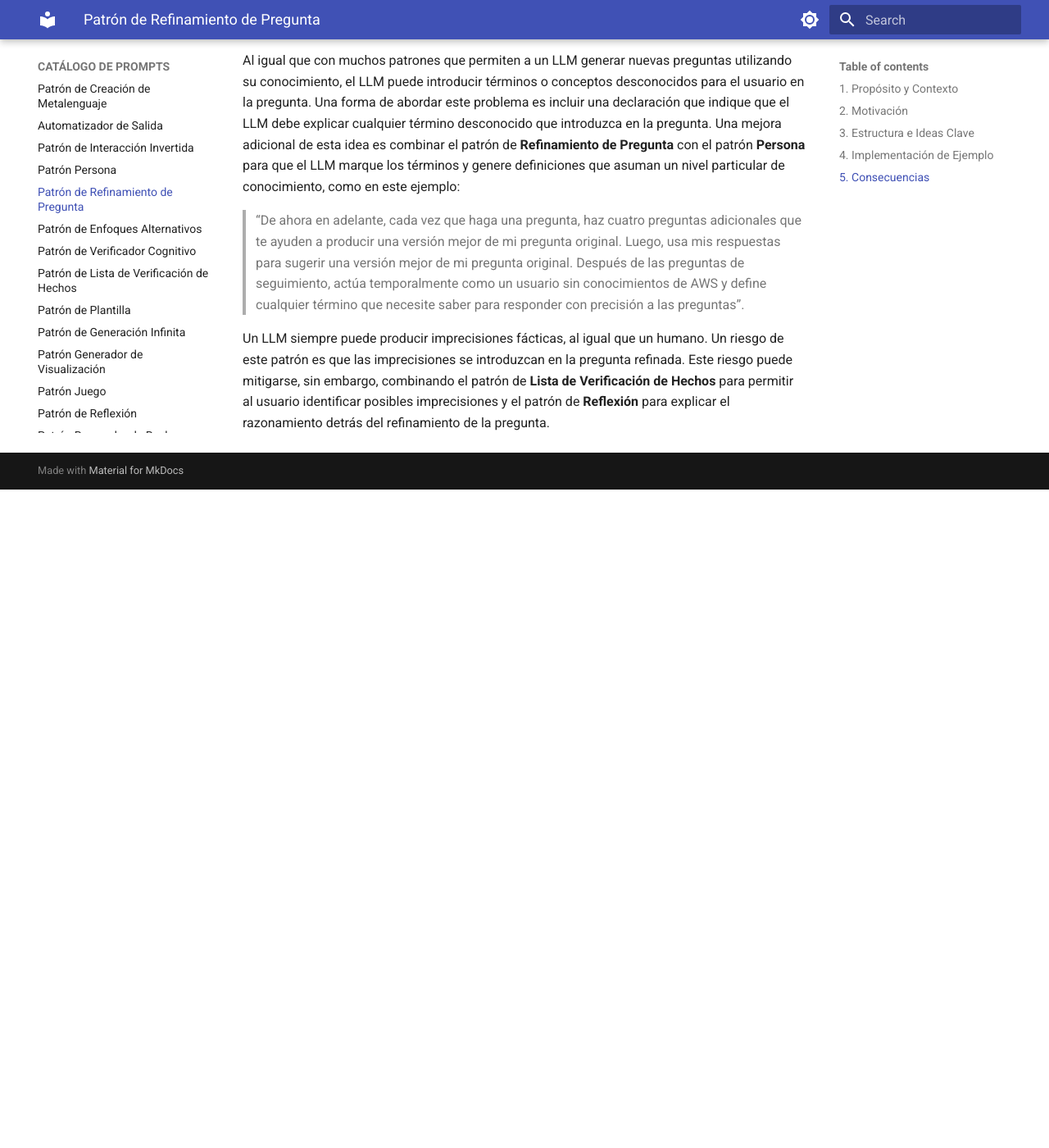
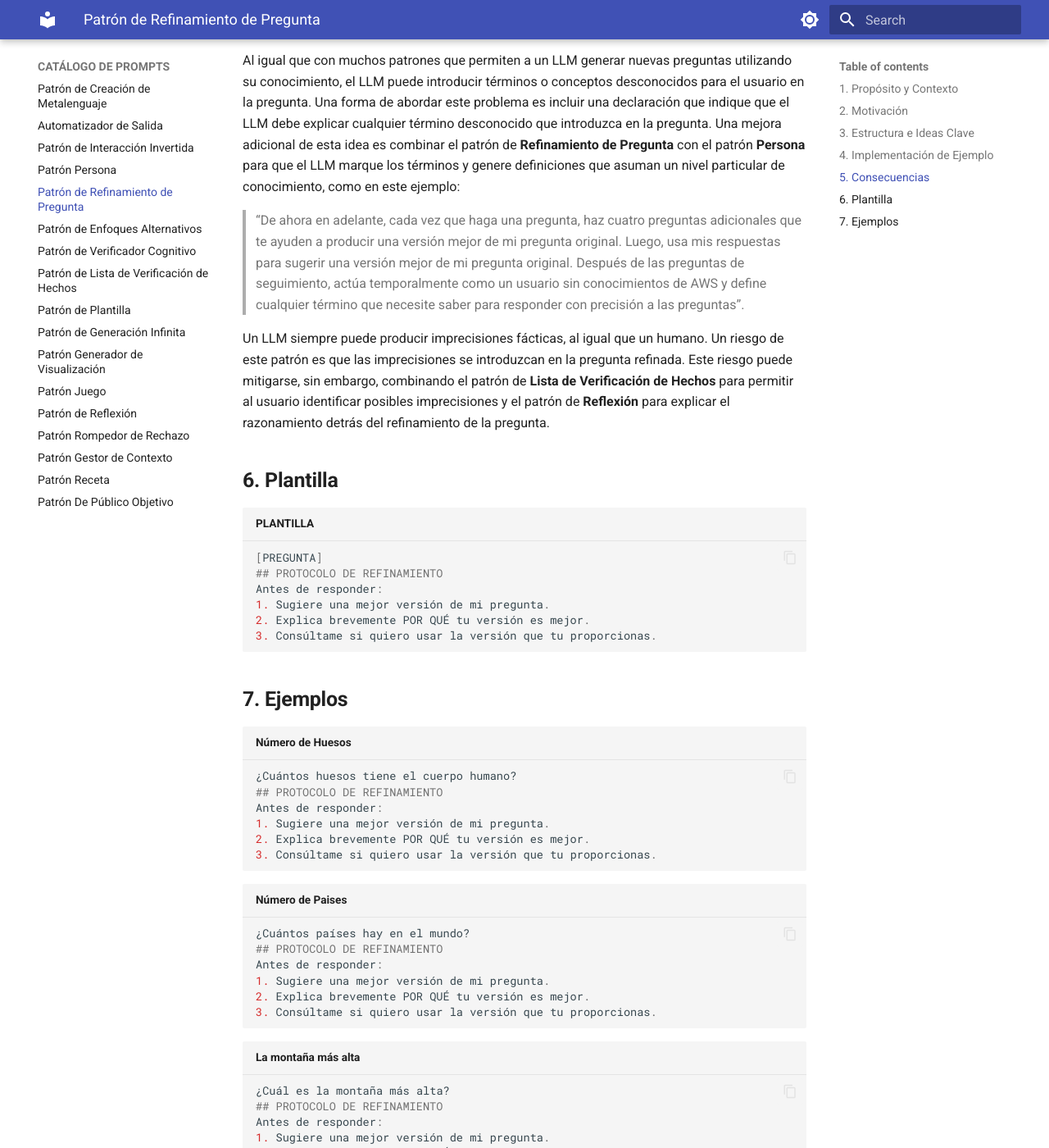
Before and after one commit to franz-osvaldo/wiki-patrones, an MkDocs documentation site: the page built from docs/Patron-de-Refinamiento-de-Pregunta.md, in a window 1280 px wide and 1400 px high, scrolled down 2478 px. Shown: the whole window at 82% size. Built offline with MkDocs 1.6.1 and Material for MkDocs 9.7.7, drawn with Linux system fonts in a browser that asks for light colours; before the commit the page ends 3075 px from its top, so only the background shows below that; some of the changed text lies outside the part shown.

Commit message:
Agreagr ejemplos

````diff
--- a/docs/Patron-de-Refinamiento-de-Pregunta.md
+++ b/docs/Patron-de-Refinamiento-de-Pregunta.md
@@ -42,3 +42,61 @@ Al igual que con muchos patrones que permiten a un LLM generar nuevas preguntas
 > “De ahora en adelante, cada vez que haga una pregunta, haz cuatro preguntas adicionales que te ayuden a producir una versión mejor de mi pregunta original. Luego, usa mis respuestas para sugerir una versión mejor de mi pregunta original. Después de las preguntas de seguimiento, actúa temporalmente como un usuario sin conocimientos de AWS y define cualquier término que necesite saber para responder con precisión a las preguntas”.
 
 Un LLM siempre puede producir imprecisiones fácticas, al igual que un humano. Un riesgo de este patrón es que las imprecisiones se introduzcan en la pregunta refinada. Este riesgo puede mitigarse, sin embargo, combinando el patrón de **Lista de Verificación de Hechos** para permitir al usuario identificar posibles imprecisiones y el patrón de **Reflexión** para explicar el razonamiento detrás del refinamiento de la pregunta.
+
+## **6. Plantilla**
+
+```py title="PLANTILLA"
+[PREGUNTA]
+## PROTOCOLO DE REFINAMIENTO
+Antes de responder:
+1. Sugiere una mejor versión de mi pregunta.
+2. Explica brevemente POR QUÉ tu versión es mejor.
+3. Consúltame si quiero usar la versión que tu proporcionas.
+```
+
+## **7. Ejemplos**
+
+```py title="Número de Huesos"
+¿Cuántos huesos tiene el cuerpo humano?
+## PROTOCOLO DE REFINAMIENTO
+Antes de responder:
+1. Sugiere una mejor versión de mi pregunta.
+2. Explica brevemente POR QUÉ tu versión es mejor.
+3. Consúltame si quiero usar la versión que tu proporcionas.
+```
+
+```py title="Número de Paises"
+¿Cuántos países hay en el mundo?
+## PROTOCOLO DE REFINAMIENTO
+Antes de responder:
+1. Sugiere una mejor versión de mi pregunta.
+2. Explica brevemente POR QUÉ tu versión es mejor.
+3. Consúltame si quiero usar la versión que tu proporcionas.
+```
+
+```py title="La montaña más alta"
+¿Cuál es la montaña más alta?
+## PROTOCOLO DE REFINAMIENTO
+Antes de responder:
+1. Sugiere una mejor versión de mi pregunta.
+2. Explica brevemente POR QUÉ tu versión es mejor.
+3. Consúltame si quiero usar la versión que tu proporcionas.
+```
+
+```py title="A qué temperatura"
+¿A qué temperatura hierve el agua?
+## PROTOCOLO DE REFINAMIENTO
+Antes de responder:
+1. Sugiere una mejor versión de mi pregunta.
+2. Explica brevemente POR QUÉ tu versión es mejor.
+3. Consúltame si quiero usar la versión que tu proporcionas.
+```
+
+```py title="A qué temperatura"
+¿El tomate es una fruta o una verdura?
+## PROTOCOLO DE REFINAMIENTO
+Antes de responder:
+1. Sugiere una mejor versión de mi pregunta.
+2. Explica brevemente POR QUÉ tu versión es mejor.
+3. Consúltame si quiero usar la versión que tu proporcionas.
+```
--- a/mkdocs.yml
+++ b/mkdocs.yml
@@ -42,3 +42,4 @@ nav:
     - Patrón Rompedor de Rechazo: Patron-Rompedor-de-Rechazo.md
     - Patrón Gestor de Contexto: Patron-Gestor-de-Contexto.md
     - Patrón Receta: Patron-Receta.md
+    - Patrón De Público Objetivo: Patron-De-Publico-Objetivo.md
````
Also changed, not shown: docs/Patron-De-Publico-Objetivo.md (added, +25 -0 lines).
